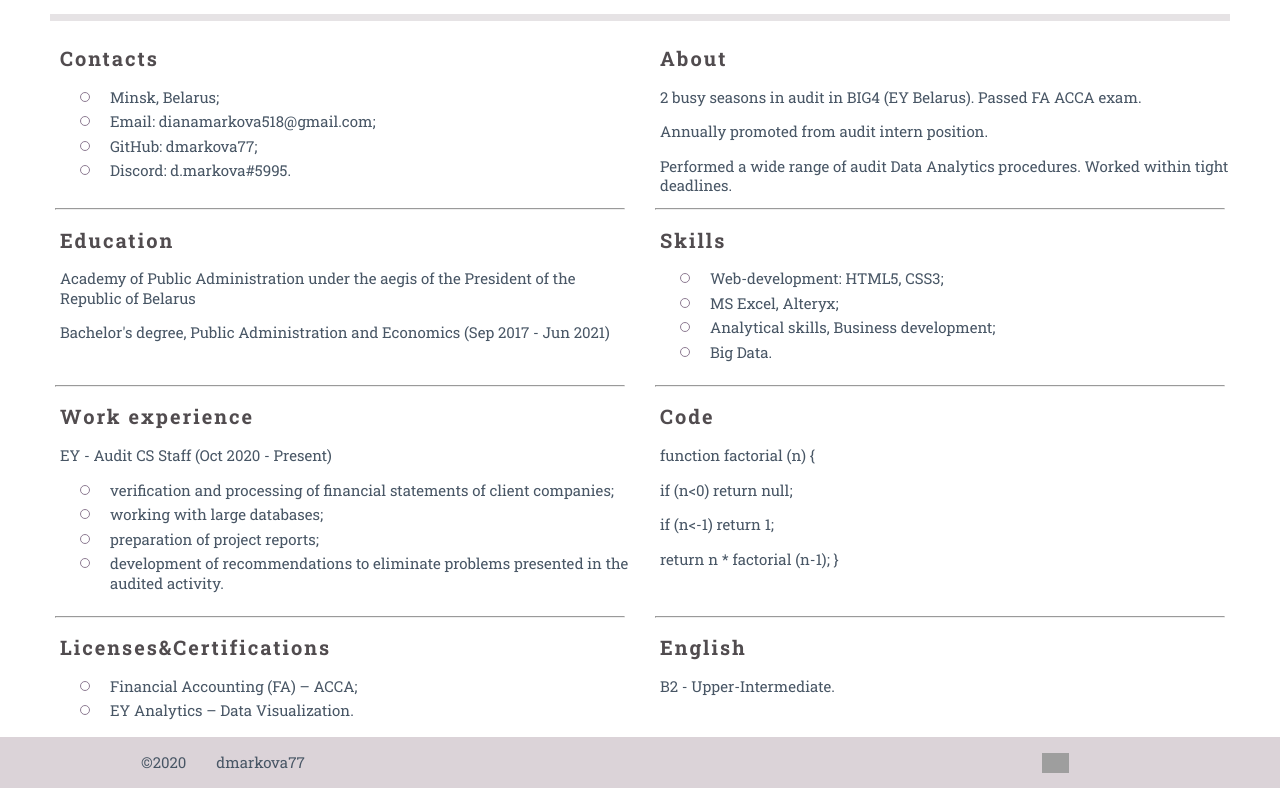
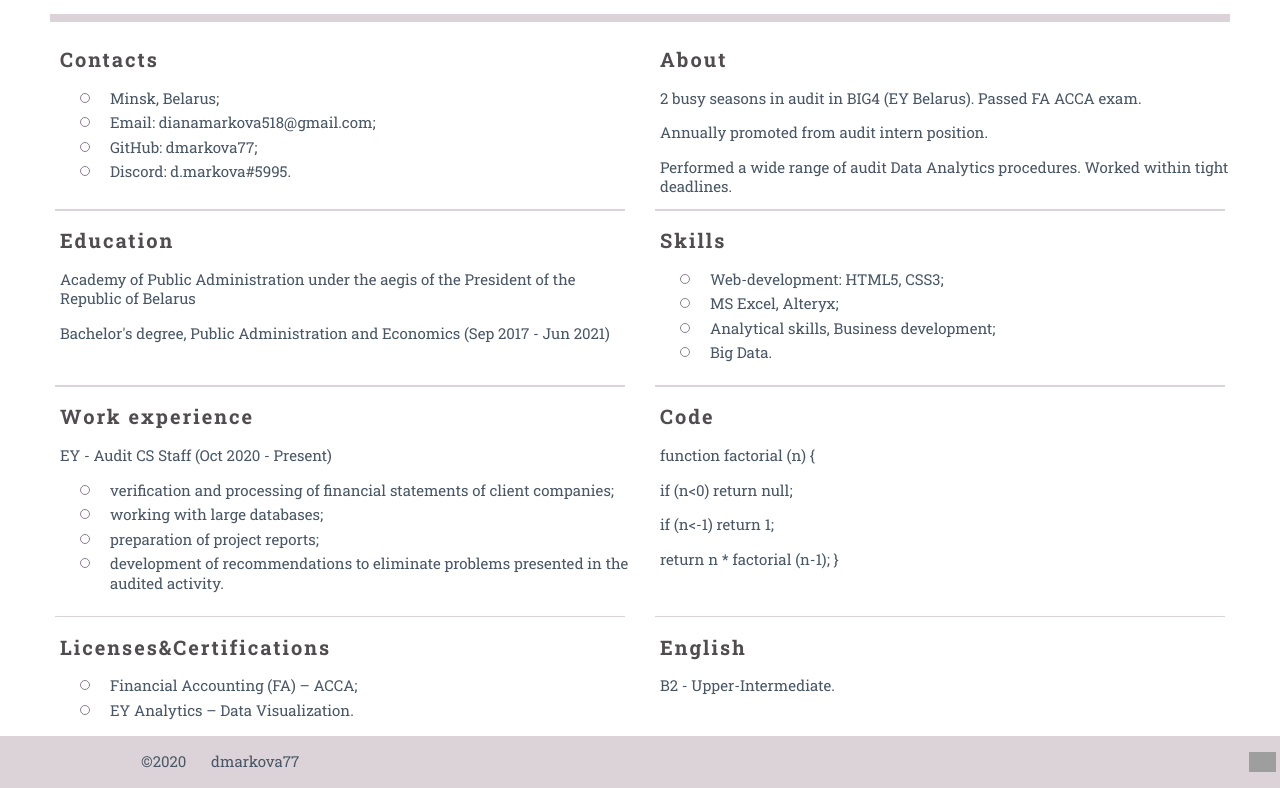
Before and after one commit to dmarkova77/rsschool-cv, a plain HTML site: page index.html in a window 1280 px wide. Shown: the part 231-1019 px from the top of the page. Drawn offline with Linux system fonts and the light colour scheme; grey boxes are pictures that could not be loaded.

Commit message:
feat: fix mistakes

```diff
--- a/index.html
+++ b/index.html
@@ -14,14 +14,14 @@
     <div class="container">
     <nav class="nav">
       <ul class="nav-list">
-        <li class="nav-item"><a href="#Contacts" class="nav-link">Contacts</li>
-        <li class="nav-item"><a href="#About" class="nav-link">About</li>
-        <li class="nav-item"><a href="#Skills" class="nav-link">Skills</li>
-        <li class="nav-item"><a href="#Education" class="nav-link">Education</li>
-        <li class="nav-item"><a href="#Licenses&Certifications" class="nav-link">Licenses&Certifications</li>
-        <li class="nav-item"><a href="#Work experience" class="nav-link">Work experience</li>
-        <li class="nav-item"><a href="#English" class="nav-link">English</li>
-        <li class="nav-item"><a href="#Code" class="nav-link">Code</li>
+        <li class="nav-item"><a href="#Contacts" class="nav-link">Contacts</a></li>
+        <li class="nav-item"><a href="#About" class="nav-link">About</a></li>
+        <li class="nav-item"><a href="#Skills" class="nav-link">Skills</a></li>
+        <li class="nav-item"><a href="#Education" class="nav-link">Education</a></li>
+        <li class="nav-item"><a href="#Licenses&Certifications" class="nav-link">Licenses&Certifications</a></li>
+        <li class="nav-item"><a href="#Work-experience" class="nav-link">Work experience</a></li>
+        <li class="nav-item"><a href="#English" class="nav-link">English</a></li>
+        <li class="nav-item"><a href="#Code" class="nav-link">Code</a></li>
       </ul>
     </nav>
     </div>
@@ -40,7 +40,7 @@
       </div>
 
       <div class="intermediate-container">
-        <hr align="center" width="1180px" size="9" color="#E6E3E5">
+        <hr class="hr-main">
       </div>
 
       <div class="main-container">
@@ -79,7 +79,7 @@
         </ul>
       </section>
 
-      <section class="section" id="Work experience">
+      <section class="section" id="Work-experience">
         <hr class="hr-title">
         <h2 class="section-title">Work experience</h2>
         <p class="section-text">EY - Audit CS Staff (Oct 2020 - Present)</p>
@@ -120,17 +120,17 @@
   <footer class="footer">
     <div class="footer-container">
 
-     <section class="section" id="year">
+     <div class="section-footer" id="year">
        <p class="footer-text">&#169;2020</p>
-     </section>
+     </div>
 
-     <section class="section" id="GitHub-link">
+     <div class="section-footer" id="GitHub-link">
        <a href="https://github.com/dmarkova77" class="footer-link">dmarkova77</a>
-     </section>
+     </div>
 
-     <section class="footer-photo" id="RSSchool-logo">
+     <div class="section-footer" id="RSSchool-logo">
         <a href="https://rs.school/js/" class="footer-photo"><img src="https://rs.school/images/rs_school_js.svg" alt="RSSchool"></a>
-     </section>
+     </div>
     </div>
   </footer>
 </body>
--- a/style.css
+++ b/style.css
@@ -6,7 +6,7 @@ body {
     font-size: 15px;
     font-weight: 400;
     line-height: 1.3;
-    color: #F6C0D0;
+    color: #485665;
     min-height: 100vh;
     margin: 0;
     padding: 0;
@@ -130,24 +130,36 @@ h1 {
   }
 
 .footer-link {
-  padding-left: 30px;;
+  padding-left: 10px;;
   text-decoration: none;
   font-size: 15px;
   color: #485665;
   transition: .3s;
 }
 .footer-text {
-  padding-left: 140px;;
+  padding-left: 140px;
+  width: 200px;
 }
 .footer-photo {
   width: 20px;
   height: 20px;
   display: flex;
   margin: 0 auto;
+  padding-left: 950px;
 }
+
 .hr-title {
   text-align: left;
   width: 570px;
-  size: 3;
-  color:#E6E3E5;
+  height: 1.5px;
+  border: none;
+  background-color: #DBD3D8;
 }
+
+.hr-main {
+  box-align: center;
+  width: 1180px;
+  height: 8px;
+  border: none;
+  background-color: #DBD3D8;
+}
```
